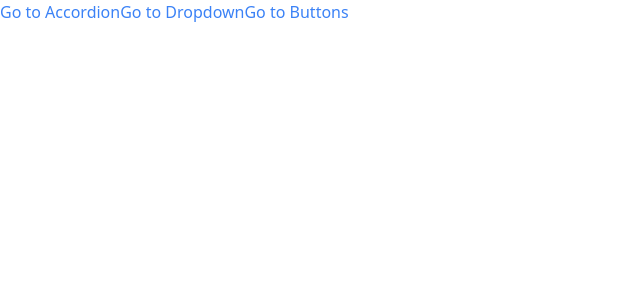
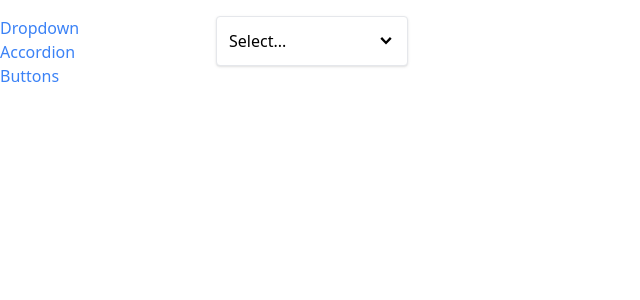
Before and after one commit to Pfirewire/react-udemy-comps, a React (Create React App) app: page / in a window 1280 px wide. Shown: the top 300 px of the page, without its empty margins (0-640 px from the left). Built offline with nearby package versions, Linux system fonts and the light colour scheme.

Commit message:
Adding a Sidebar Component

```diff
--- a/src/App.js
+++ b/src/App.js
@@ -1,22 +1,19 @@
-import Link from './components/Link';
 import Route from "./components/Route";
 import AccordionPage from "./pages/AccordionPage";
 import DropdownPage from "./pages/DropdownPage";
 import ButtonPage from "./pages/ButtonPage";
+import Sidebar from "./components/Sidebar";
 
 function App() {
     return(
-        <div>
-            <Link to='/accordion'>Go to Accordion</Link>
-            <Link to='/dropdown'>Go to Dropdown</Link>
-            <Link to='/buttons'>Go to Buttons</Link>
-
-            <div>
+        <div className='container mx-auto grid grid-cols-6 gap-4 mt-4'>
+            <Sidebar />
+            <div className='col-span-5'>
+                <Route path='/'>
+                    <DropdownPage />
+                </Route>
                 <Route path='/accordion'>
                     <AccordionPage />
-                </Route>
-                <Route path='/dropdown'>
-                    <DropdownPage />
                 </Route>
                 <Route path='/buttons'>
                     <ButtonPage />
--- /dev/null
+++ b/src/components/Sidebar.js
@@ -0,0 +1,25 @@
+import Link from './Link';
+
+function Sidebar() {
+    const links = [
+        { label: 'Dropdown', path: '/' },
+        { label: 'Accordion', path: '/accordion' },
+        { label: 'Buttons', path: '/buttons' },
+    ];
+
+    const renderedLinks = links.map((link) => {
+        return (
+            <Link key={link.label} to={link.path}>
+                {link.label}
+            </Link>
+        );
+    })
+
+    return(
+        <div className='sticky top-0 overflow-y-scroll flex flex-col'>
+            {renderedLinks}
+        </div>
+    );
+}
+
+export default Sidebar;
```
